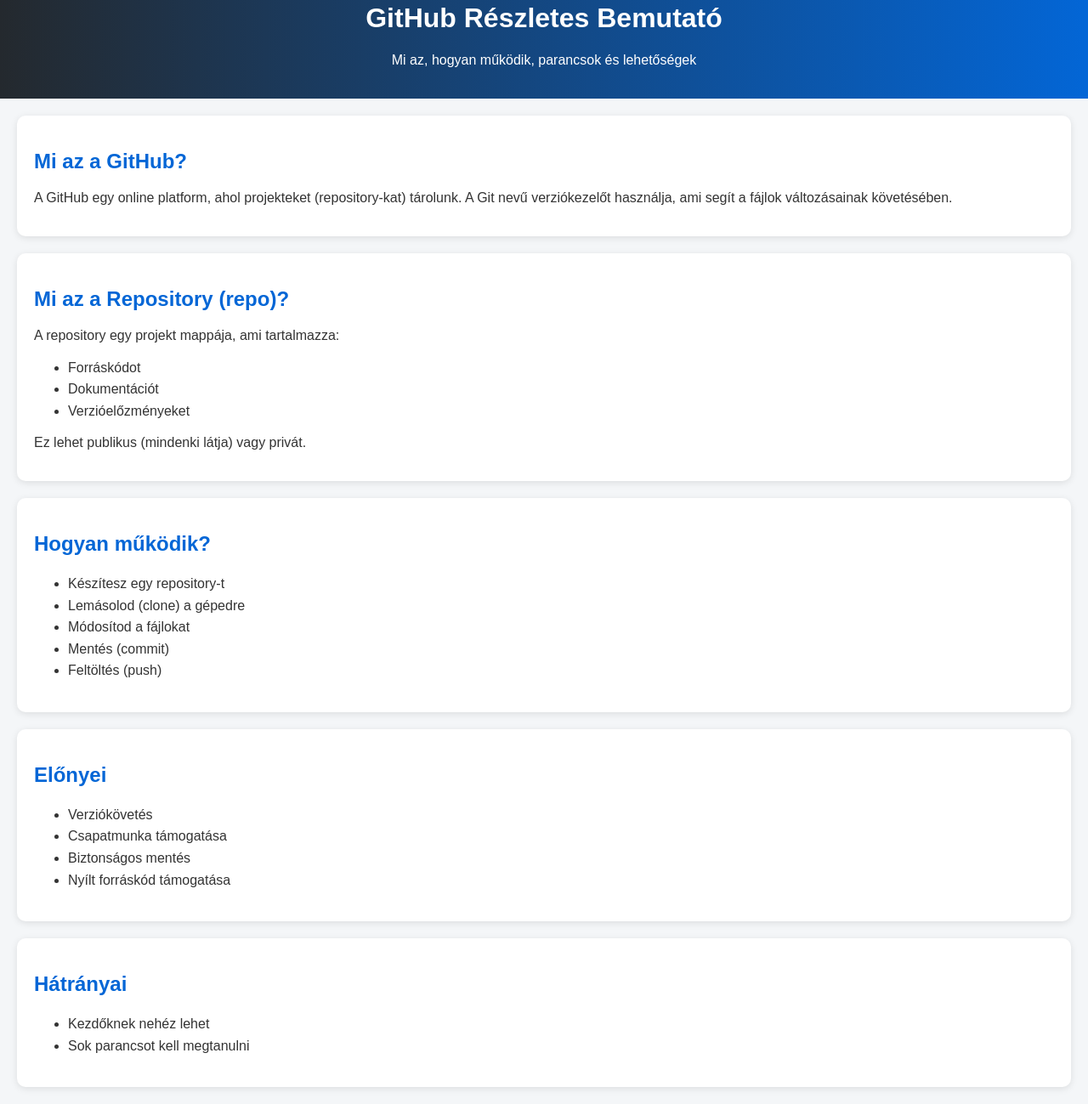
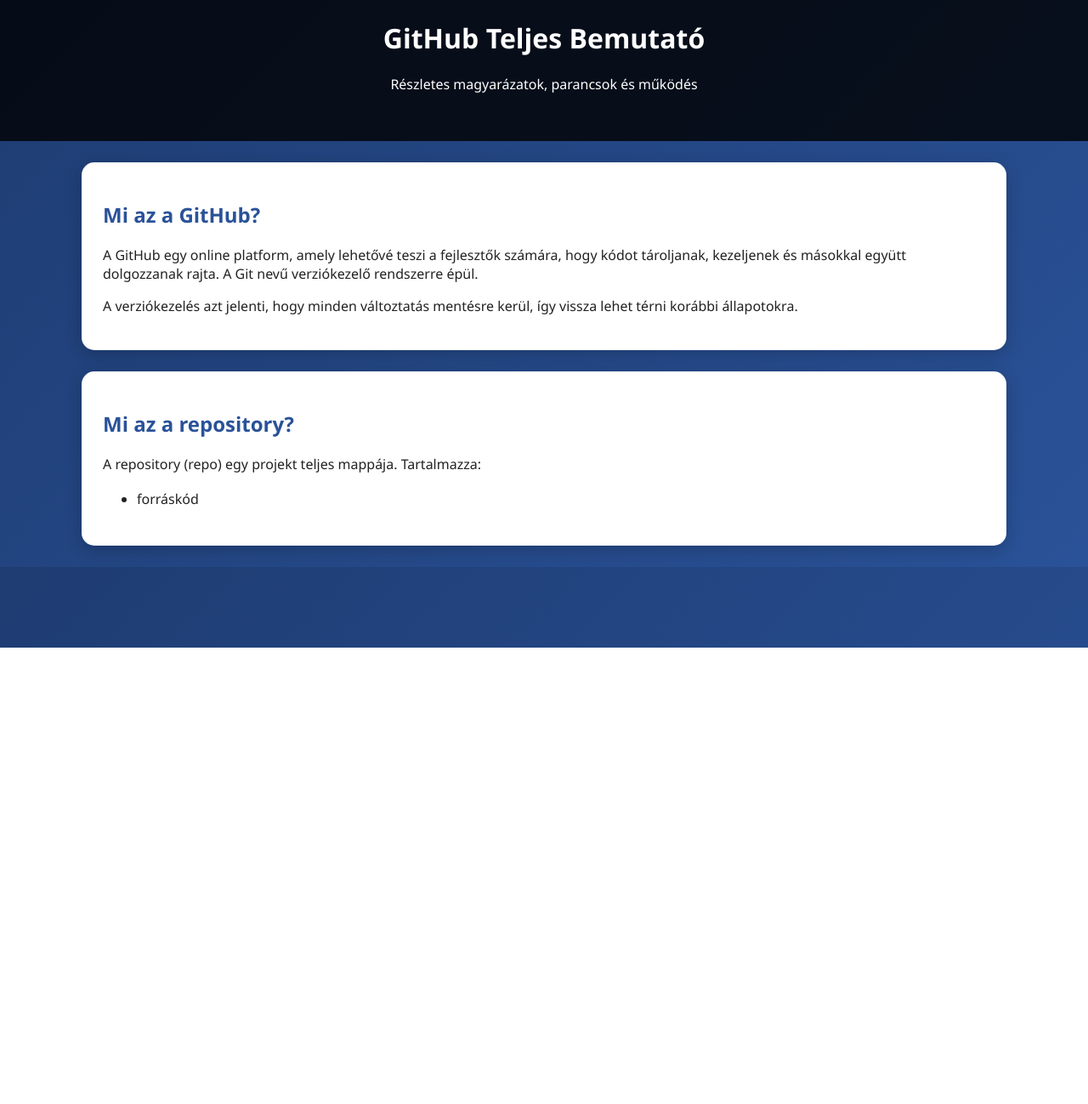
Before and after one commit to bernadett1342-svg/github-elonyei1, a plain HTML site: page index.html in a window 1280 px wide. Shown: the part 38-1337 px from the top of the page at 85% size. After the commit the page ends 800 px from the top, so only its background shows below. Drawn offline with Linux system fonts and the light colour scheme.

Commit message:
Update index.html

```diff
--- a/index.html
+++ b/index.html
@@ -3,94 +3,77 @@
 <head>
 <meta charset="UTF-8">
 <meta name="viewport" content="width=device-width, initial-scale=1.0">
-  <title>GitHub – Részletes Bemutató</title>
+<title>GitHub Részletes Bemutató</title>
+
 <style>
 body {
-      font-family: Arial, sans-serif;
   margin: 0;
-      background: #f4f6f8;
-      color: #333;
+  font-family: 'Segoe UI', sans-serif;
+  background: linear-gradient(135deg, #1e3c72, #2a5298);
+  color: #222;
 }
+
 header {
-      background: linear-gradient(90deg, #24292e, #0366d6);
+  background: rgba(0,0,0,0.8);
+  color: white;
+  text-align: center;
+  padding: 40px 20px;
+}
+
+.container {
+  width: 85%;
+  margin: auto;
+}
+
+section {
+  background: white;
+  margin: 25px 0;
+  padding: 25px;
+  border-radius: 15px;
+  box-shadow: 0 5px 20px rgba(0,0,0,0.2);
+}
+
+h2 {
+  color: #2a5298;
+}
+
+code {
+  background: #f4f4f4;
+  padding: 4px 8px;
+  border-radius: 6px;
+  color: #c7254e;
+}
+
+ul {
+  line-height: 1.8;
+}
+
+footer {
+  text-align: center;
   color: white;
   padding: 20px;
-      text-align: center;
-    }
-    section {
-      padding: 20px;
-      margin: 20px;
-      background: white;
-      border-radius: 10px;
-      box-shadow: 0 2px 8px rgba(0,0,0,0.1);
-    }
-    h2 {
-      color: #0366d6;
-    }
-    ul {
-      line-height: 1.6;
-    }
-    code {
-      background: #eee;
-      padding: 3px 6px;
-      border-radius: 5px;
-      color: #d63384;
-    }
-    footer {
-      text-align: center;
-      padding: 15px;
-      font-size: 14px;
-      color: #777;
 }
 </style>
 </head>
+
 <body>
 
 <header>
-  <h1>GitHub Részletes Bemutató</h1>
-  <p>Mi az, hogyan működik, parancsok és lehetőségek</p>
+  <h1>GitHub Teljes Bemutató</h1>
+  <p>Részletes magyarázatok, parancsok és működés</p>
 </header>
+
+<div class="container">
 
 <section>
 <h2>Mi az a GitHub?</h2>
-  <p>A GitHub egy online platform, ahol projekteket (repository-kat) tárolunk. A Git nevű verziókezelőt használja, ami segít a fájlok változásainak követésében.</p>
+<p>A GitHub egy online platform, amely lehetővé teszi a fejlesztők számára, hogy kódot tároljanak, kezeljenek és másokkal együtt dolgozzanak rajta. A Git nevű verziókezelő rendszerre épül.</p>
+<p>A verziókezelés azt jelenti, hogy minden változtatás mentésre kerül, így vissza lehet térni korábbi állapotokra.</p>
 </section>
 
 <section>
-  <h2>Mi az a Repository (repo)?</h2>
-  <p>A repository egy projekt mappája, ami tartalmazza:</p>
+<h2>Mi az a repository?</h2>
+<p>A repository (repo) egy projekt teljes mappája. Tartalmazza:</p>
 <ul>
-    <li>Forráskódot</li>
-    <li>Dokumentációt</li>
-    <li>Verzióelőzményeket</li>
-  </ul>
-  <p>Ez lehet publikus (mindenki látja) vagy privát.</p>
-</section>
-
-<section>
-  <h2>Hogyan működik?</h2>
-  <ul>
-    <li>Készítesz egy repository-t</li>
-    <li>Lemásolod (clone) a gépedre</li>
-    <li>Módosítod a fájlokat</li>
-    <li>Mentés (commit)</li>
-    <li>Feltöltés (push)</li>
-  </ul>
-</section>
-
-<section>
-  <h2>Előnyei</h2>
-  <ul>
-    <li>Verziókövetés</li>
-    <li>Csapatmunka támogatása</li>
-    <li>Biztonságos mentés</li>
-    <li>Nyílt forráskód támogatása</li>
-  </ul>
-</section>
-
-<section>
-  <h2>Hátrányai</h2>
-  <ul>
-    <li>Kezdőknek nehéz lehet</li>
-    <li>Sok parancsot kell megtanulni</li>
+<li>forráskód</li>
 </html>
```
Lines whose indentation alone changed are shown as unchanged.
